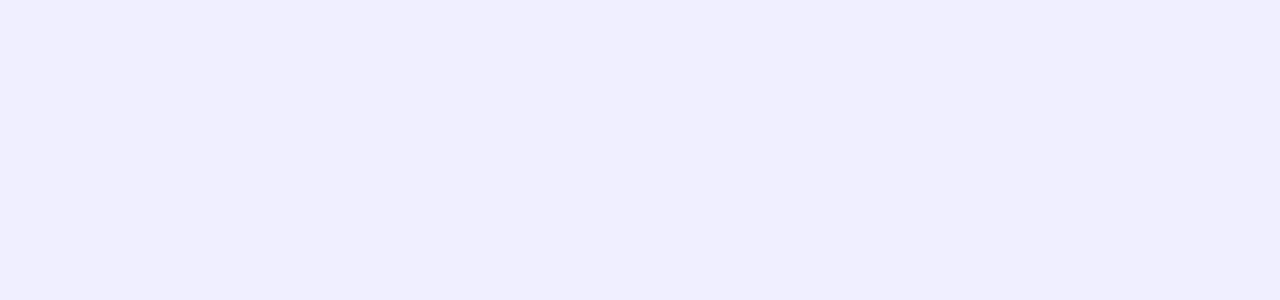
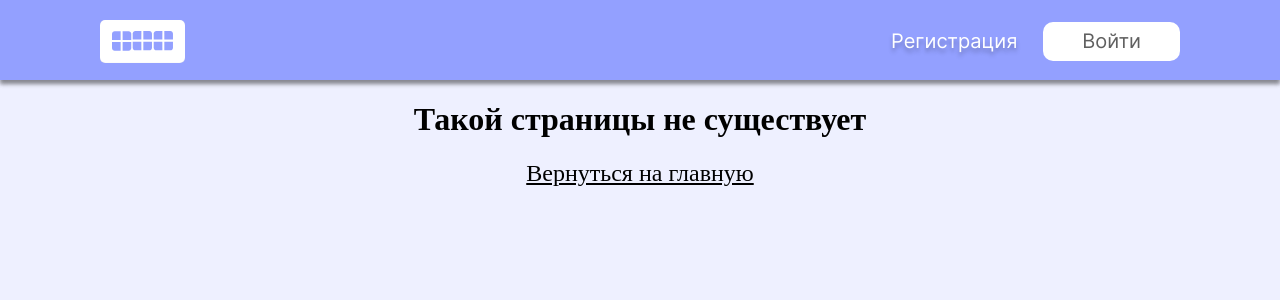
Before and after one commit to tutanhamon667/contract, a React (Create React App) app in the folder frontend/: page /signup in a window 1280 px wide. Before the commit this address had no page. Shown: the top 300 px of the page. Built offline with nearby package versions, Linux system fonts and the light colour scheme.

Commit message:
сверстать заглушку для NotFound

```diff
--- a/frontend/src/components/App/App.jsx
+++ b/frontend/src/components/App/App.jsx
@@ -2,13 +2,17 @@ import React from "react";
 import Main from "../Main/Main";
 import { Route, Routes, BrowserRouter } from "react-router-dom";
 import Layout from "../../layout/layout";
+import NotFound from "../../pages/NotFound";
 
 function App() {
   return (
     <BrowserRouter>
       <Routes>
         <Route path="/" element={<Layout />}>
-          <Route path="/" element={<Main/>}/>
+          {/* Тут будут защищенные роуты */}
+          {/* <Route element={<ProtectedRoute />}></Route> */}
+          <Route path="/" element={<Main />} />
+          <Route path="*" element={<NotFound />} />
         </Route>
       </Routes>
     </BrowserRouter>
--- /dev/null
+++ b/frontend/src/pages/NotFound.jsx
@@ -0,0 +1,20 @@
+import React from "react";
+import { Link } from "react-router-dom";
+
+const NotFound = () => {
+  return (
+    <div style={{textAlign: "center" }}>
+      <h1 style={{ color: "#000", fontSize: "32px" }}>
+        Такой страницы не существует
+      </h1>
+      <Link
+        style={{ color: "#000", fontSize: "24px" }}
+        to="/"
+      >
+        Вернуться на главную
+      </Link>
+    </div>
+  );
+};
+
+export default NotFound;
```
